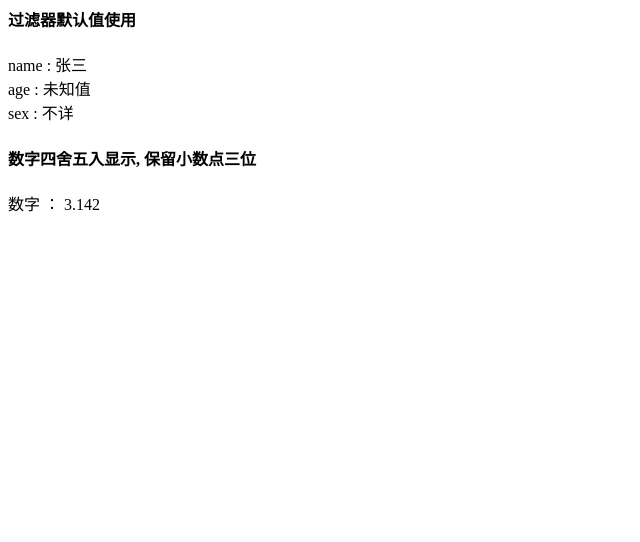
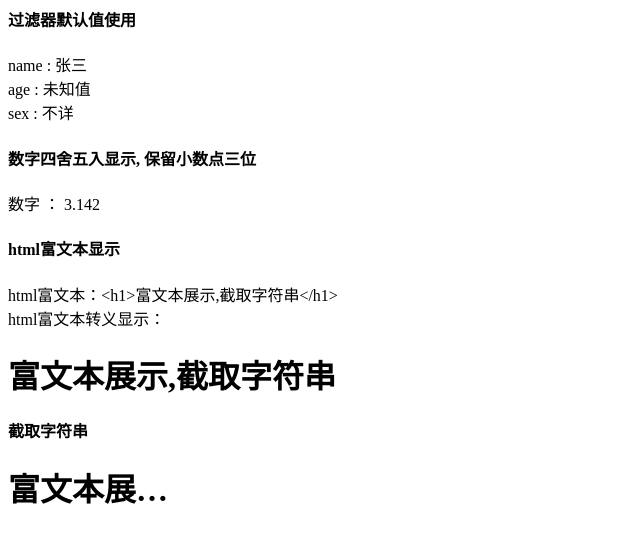
Before and after one commit to zhanghui0228/study, a Django app: a page that uses website/Django/my_study/templates/filter.html in a window 1280 px wide. Shown: the part 624-1166 px from the top of the page, without its empty margins (0-640 px from the left). Before the commit the page ends 836 px from the top, so only its background shows below. Run offline with Django 3.2, Linux system fonts and the light colour scheme.

Commit message:
富文本内容转义显示
Signed-off-by: hui <helloworldhui@163.com>

```diff
--- a/website/Django/my_study/my_study/views.py
+++ b/website/Django/my_study/my_study/views.py
@@ -247,6 +247,9 @@ def templ_filter(request):
         'age': None,
         'sex': ''
     }
+    # 数字四舍五入显示
     import math
     pi = math.pi
-    return render(request, 'filter.html', {'list_word': list_word, 'now': now, 'user_info': user_info, 'pi': pi})
+    # 富文本展示
+    html = '<h1>富文本展示,截取字符串</h1>' # <script>alert("跳转中...")</script>
+    return render(request, 'filter.html', {'list_word': list_word, 'now': now, 'user_info': user_info, 'pi': pi, 'html': html})
--- a/website/Django/my_study/templates/filter.html
+++ b/website/Django/my_study/templates/filter.html
@@ -42,6 +42,11 @@
     <p>
         <h4>数字四舍五入显示, 保留小数点三位</h4>
         数字 ： {{ pi|floatformat:3 }}
+        <h4>html富文本显示</h4>
+            html富文本：{{ html }}<br>
+            html富文本转义显示：{{ html|safe }}
+        <h4>截取字符串</h4>
+            {{ html|safe|truncatechars:9 }}
     </p>
 </body>
 </html>
```
Also changed, not shown: 1 other file.
